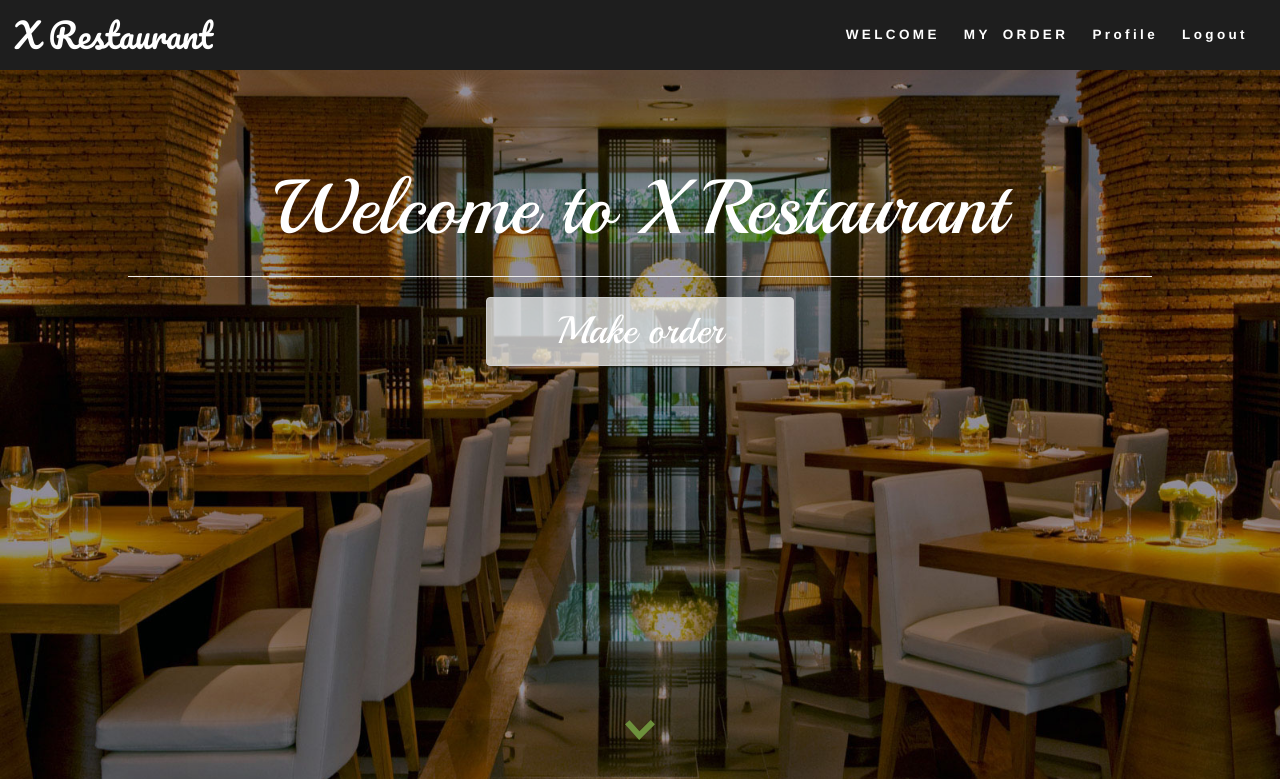
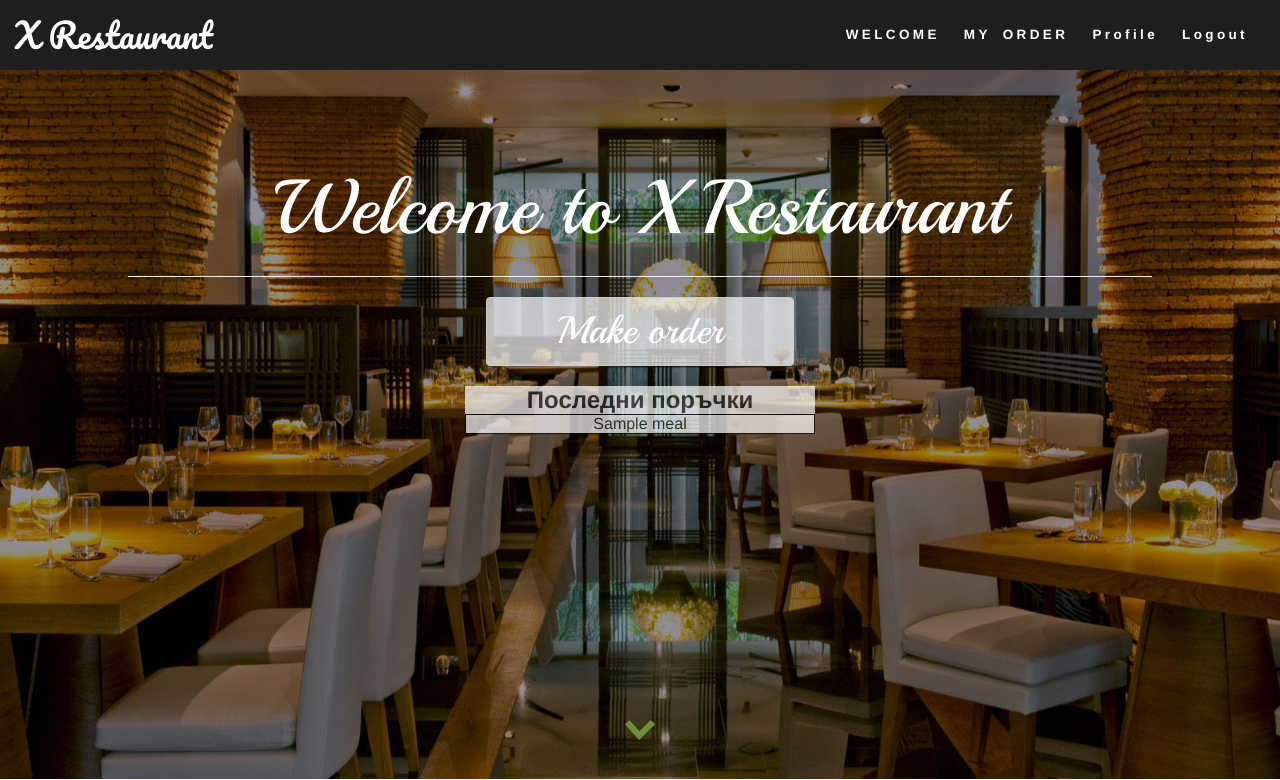
Before and after one commit to WilfredLemus/django-main-app, a Django app: page / in a window 1280 px wide. Shown: the top 780 px of the page. Run offline with Django 3.2, Linux system fonts and the light colour scheme; a user stored in the database is signed in; tables that the repository leaves empty hold one stand-in row (values such as "Sample post"); some libraries are stand-ins or nearby versions.

Commit message:
Adding last orders in index page

```diff
--- a/website/models.py
+++ b/website/models.py
@@ -1,5 +1,6 @@
 from django.db import models
 from django.contrib.auth.models import User
+
 
 # Create your models here.
 
--- a/website/templates/index.html
+++ b/website/templates/index.html
@@ -41,6 +41,22 @@
 
           </div>
       {% endif %}
+      {% if request.user.is_authenticated %}
+        <div id="last_orders" style="background:white;opacity:0.7;width:350px;margin:0 auto;margin-top:20px;">
+            <h2>Последни поръчки</h2>
+            {% for order in request.user.order_set.all %}
+                <div style="border:1px solid black;">
+
+                    {% for meal in order.meals.all %}
+
+                          <p>{{meal.name}}</p>
+
+                    {% endfor %}
+
+                </div>
+            {% endfor %}
+        </div>
+      {% endif %}
       </div>
     </div>
     <div class="direction_container">
@@ -66,6 +82,7 @@
           </div>
         </div>
    </section>
+   {% if not request.user.is_authenticated %}
     <section id="registration" class="background_content">
      <h1>Registration!</h1>
    </section>
@@ -101,6 +118,7 @@
             </div><!-- End Inner -->
       </div>
    </section>
+   {% endif %}
 
 
 
--- a/website/views.py
+++ b/website/views.py
@@ -14,20 +14,19 @@ def index(request):
     context = {
         'title': 'Restaurant'
     }
-    print(request.user)
+
     if request.method == "POST":
         username = request.POST.get("username")
         password = request.POST.get("password")
         user = authenticate(username=username, password=password)
-        print("Tup")
-        print(user)
+
         if user is not None:
-            print("Kurva")
             login(request, user)
             return redirect("index")
         else:
             return redirect('index')
     else:
+
         return render(request, "index.html", context)
 
 
@@ -71,6 +70,7 @@ def register(request):
 
             if user is not None:
                 login(request, user)
+
                 return redirect("index")
             else:
                 return redirect("index")
@@ -86,9 +86,7 @@ def log(request):
 def order(request):
 
     meals = Meal.objects.all()
-
     types = TypeMeal.objects.all()
-
     type_meals = {}
 
     # for i in types:
```
